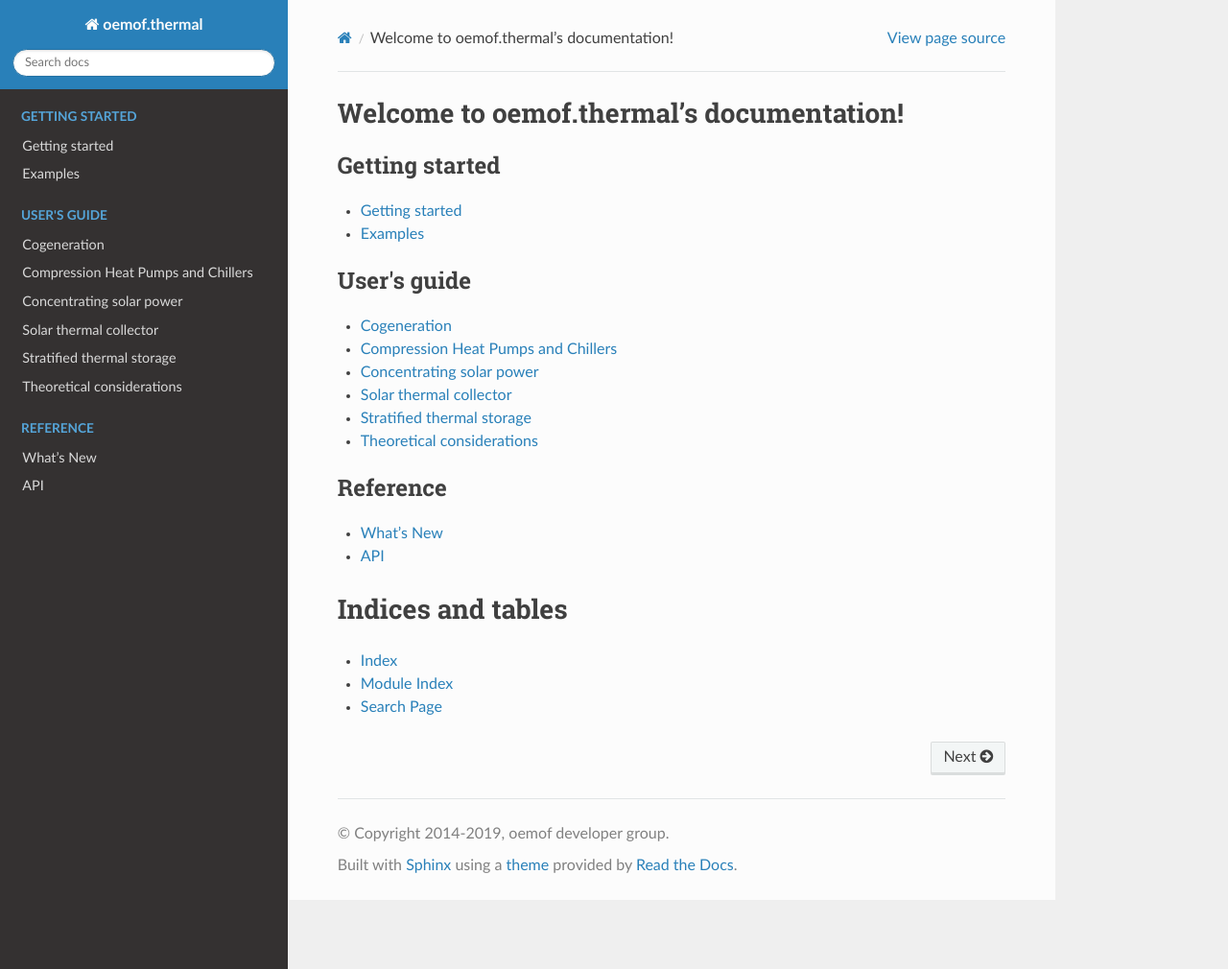
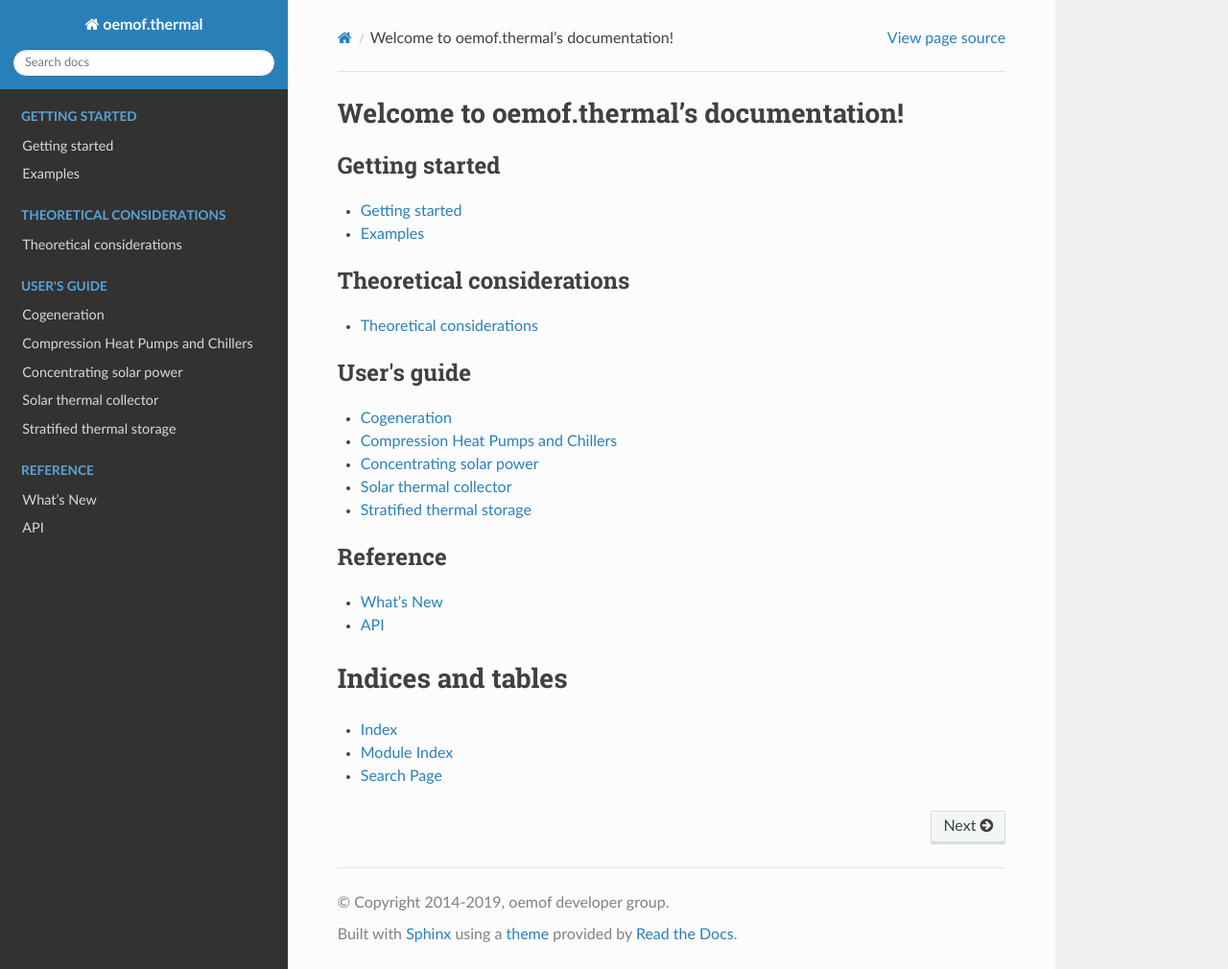
Before and after one commit to oemof/oemof-thermal, a Sphinx documentation site: the page built from docs/index.rst, in a window 1280 px wide and 1010 px high. Shown: the whole window at 96% size. Built offline with Sphinx 7.4.7 and the Read the Docs theme 2.0.0, drawn with Linux system fonts in a browser that asks for light colours; formulas are drawn with MathJax 3.

Commit message:
Adjust documentation levels

```diff
--- a/docs/index.rst
+++ b/docs/index.rst
@@ -15,6 +15,14 @@ Welcome to oemof.thermal's documentation!
    getting_started
    examples
 
+
+.. toctree::
+   :maxdepth: 1
+   :caption: Theoretical considerations
+
+   theoretical_considerations
+
+
 .. toctree::
    :maxdepth: 1
    :caption: User's guide
```
Also changed, not shown: other parts of docs/index.rst (+1 -1 lines).
